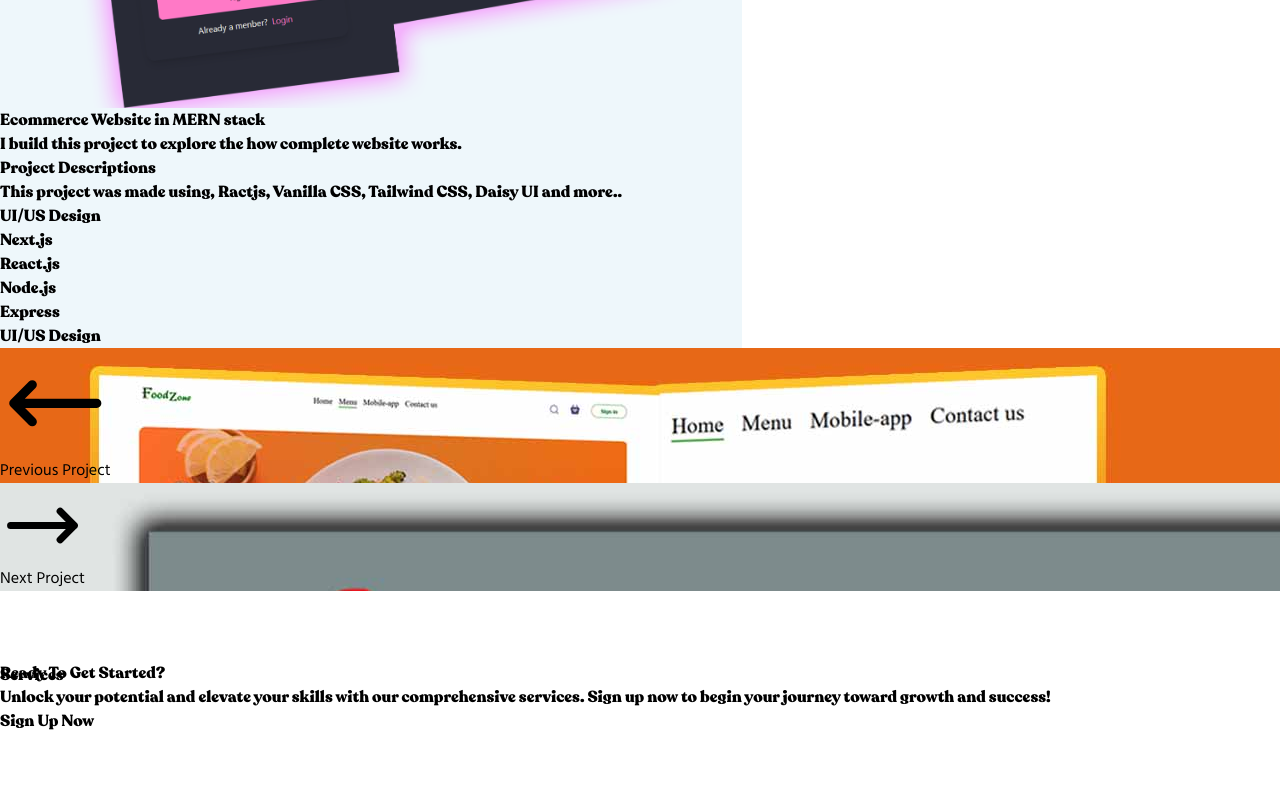
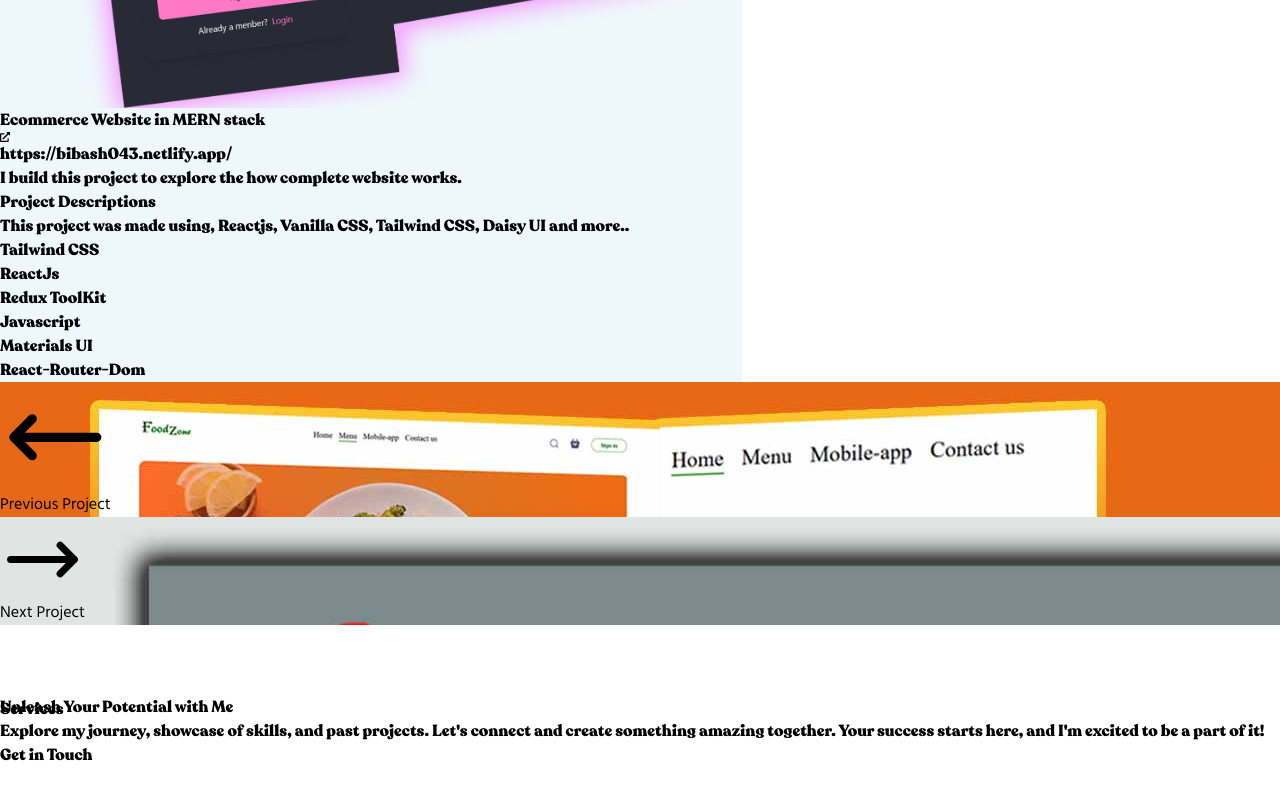
Before and after one commit to Bibash45/Portfolio, a Next.js app in the folder portfolio/: page /portfoliodetail/1 in a window 1280 px wide. Shown: the part 2372-3172 px from the top of the page. Built offline with nearby package versions, Linux system fonts and the light colour scheme.

Commit message:
skills changes

```diff
--- a/portfolio/src/app/components/Footer/Footer.js
+++ b/portfolio/src/app/components/Footer/Footer.js
@@ -28,22 +28,19 @@ export default function Footer() {
           <div className="grid grid-cols-12">
             <div className="col-span-12 lg:col-span-9">
               <p className="text-[30px] text-white text-center lg:text-start">
-                Ready To Get Started?
-              </p>
+              Unleash Your Potential with Me               </p>
               <p className="text-white font-sans text-center lg:text-start">
-                Unlock your potential and elevate your skills with our
-                comprehensive services. Sign up now to begin your journey toward
-                growth and success!
+              Explore my journey, showcase of skills, and past projects. Let's connect and create something amazing together. Your success starts here, and I'm excited to be a part of it!
               </p>
             </div>
             <div className="col-span-12 lg:col-span-3">
               <div className="flex justify-center mt-5 lg:mt-0">
                 <a
                   target="blank"
-                  href="https://www.udemy.com/course/the-ultimate-nextjs13-portfolio-website-responsive/?referralCode=910E0431A13760E0695A"
+                  href="/page/contactme#contact"
                   className="font-sans  cursor-pointer px-10 py-5 bg-[#223740] hover:bg-[#223740] rounded-xl text-white font-medium text-lg"
                 >
-                  Sign Up Now
+                  Get in Touch
                 </a>
               </div>
             </div>
--- a/portfolio/src/app/data.js
+++ b/portfolio/src/app/data.js
@@ -52,27 +52,33 @@ export const DataArray = [
     name: "Food Order Website",
     des: "I created this project in 2023 to learn React.js and explore its capabilities in building interactive web applications.",
     des1: "This project was made using, Ractjs and Vanilla CSS",
+    tools:["Vanilla CSS", "ReactJs", "Redux ToolKit", "Javascript"],
     images: ["/food1.jpg", "/food2.jpg"],
+    link: "https://minorfoodproject.netlify.app/",
   },
   {
     title: "Ecommerce Website",
     name: "Ecommerce Website in MERN stack",
     des: "I build this project to explore the how complete website works.",
-    des1: "This project was made using, Ractjs, Vanilla CSS, Tailwind CSS, Daisy UI and more..",
+    tools:["Tailwind CSS", "ReactJs", "Redux ToolKit", "Javascript", "Materials UI", "React-Router-Dom"],
+    des1: "This project was made using, Reactjs, Vanilla CSS, Tailwind CSS, Daisy UI and more..",
 
     images: ["/ecommerce1.jpg", "/ecommerce2.png", "/ecommerce3.png"],
+    link:"https://bibash043.netlify.app/"
   },
   {
     title: "'Sastobazar'  E-commerce Website Project",
     name: "Full Stack E-commerce Project",
     des: "I did this project to explore my knowledge building a full stack ecommerce project .",
     des1: "This project was developed using React.js, Bootstrap, Express.js, and Mongoose. It features a visually appealing user interface on the frontend, seamless integration of RESTful APIs between the backend and frontend, and robust functionalities such as payment processing, user reviews, pagination, and admin management. Additional features include password recovery, email notifications for order delivery, and a comprehensive user experience.",
-
+    tools:["Bootstrap", "ReactJs", "Redux ToolKit", "Javascript","NodeJs", "ExpressJs","MongoDb","ChartJs","Oauth",],
     images: [
       "/sastobazar.jpg",
       "/sastobazar2.jpg",
       "/sastobazar3.jpg",
       "/sastobazar4.jpg",
     ],
+
+    link:"https://sastobazar.onrender.com"
   },
 ];
--- a/portfolio/src/app/page/portfolio-detail-design/index.js
+++ b/portfolio/src/app/page/portfolio-detail-design/index.js
@@ -3,6 +3,7 @@ import { useRouter } from "next/navigation";
 import { Hind } from "next/font/google";
 import Image from "next/image";
 import Link from "next/link";
+import { FaExternalLinkAlt } from "react-icons/fa";
 
 const hind = Hind({
   subsets: ["latin"],
@@ -74,9 +75,6 @@ export default function Index({ id, data, DataArray }) {
       <div className="absolute z-30 top-[42px] sm:top-[200px] sm:left-[65px] justify-center  items-center w-full px-10 sm:w-3/4 xl:w-1/2 sm:px-0  sm:text-left">
         <div className="container m-auto">
           <div className="max-w-[650px] w-[100%] m-auto">
-            {/* <p className="opacity-3 sm:text-left text-center font-sans text-[#223740] mt-20 lg:mt-10 md:-mt-10">
-              Hi,
-            </p> */}
             <h1 className="opacity-3 text-[#223740] sm:text-left text-center w-full sm:w-3/4 font-recoletaBold text-4xl md:text-4xl lg:text-4xl xl:text-4xl">
               {data?.title}
             </h1>
@@ -109,8 +107,21 @@ export default function Index({ id, data, DataArray }) {
         </div>
         <div className="col-span-12  lg:col-span-4 lg:px-0 sm:px-20">
           <div className="mt-10 sm:mt-24 w-full lg:max-w-[300px] lg:px-1  px-3 sticky top-36 pb-14">
-            <h1 className="text-3xl  mb-4 text-[#48AFDE]">{data?.name}</h1>
-            <p className="text-[14px] font-sans mb-4 text-[#223740]">
+            <h1 className="text-3xl text-[#48AFDE]">{data?.name}</h1>
+            <div className="flex items-center gap-1 pl-3">
+              <FaExternalLinkAlt size={10} />
+              <span>
+                <a
+                  href={data?.link}
+                  target="_blank"
+                  className="underline text-gray-600 text-sm font-sans"
+                >
+                 {data?.link}
+                </a>
+              </span>
+            </div>
+
+            <p className="text-[14px] font-sans mb-4 text-[#223740] mt-4">
               {data?.des}
             </p>
             <p id="highlight" className="my-2  text-dark text-[20px] font-sans">
@@ -122,24 +133,12 @@ export default function Index({ id, data, DataArray }) {
             </p>
 
             <div className="flex flex-wrap">
-              <h1 className="mr-5 text-[14px]  bg-[#63c5f1] lg:bg-[#EEF7FB]  px-2 py-1  rounded-xl font-sans  mb-4 text-white lg:text-[#6A787D]">
-                UI/US Design
+              {data?.tools?.map((item,index)=>(
+                <h1 key={index} className="mr-5 text-[14px]  bg-[#63c5f1] lg:bg-[#EEF7FB]  px-2 py-1  rounded-xl font-sans  mb-4 text-white lg:text-[#6A787D]">
+                {item}
               </h1>
-              <h1 className="mr-5 text-[14px]  bg-[#63c5f1] lg:bg-[#EEF7FB]  px-2 py-1  rounded-xl font-sans  mb-4 text-white lg:text-[#6A787D]">
-                Next.js
-              </h1>
-              <h1 className="mr-5 text-[14px]  bg-[#63c5f1] lg:bg-[#EEF7FB]  px-2 py-1  rounded-xl font-sans  mb-4 text-white lg:text-[#6A787D]">
-                React.js
-              </h1>
-              <h1 className="mr-5 text-[14px]  bg-[#63c5f1] lg:bg-[#EEF7FB]  px-2 py-1  rounded-xl font-sans  mb-4 text-white lg:text-[#6A787D]">
-                Node.js
-              </h1>
-              <h1 className="mr-5 text-[14px]  bg-[#63c5f1] lg:bg-[#EEF7FB]  px-2 py-1  rounded-xl font-sans  mb-4 text-white lg:text-[#6A787D]">
-                Express
-              </h1>
-              <h1 className="mr-5 text-[14px]  bg-[#63c5f1] lg:bg-[#EEF7FB]  px-2 py-1  rounded-xl font-sans  mb-4 text-white lg:text-[#6A787D]">
-                UI/US Design
-              </h1>
+
+              ))}
             </div>
           </div>
         </div>
```
Also changed, not shown: portfolio/src/app/components/HomeComponent/HomeComponent.js (+38 -6 lines), portfolio/public/profile.png (added).
